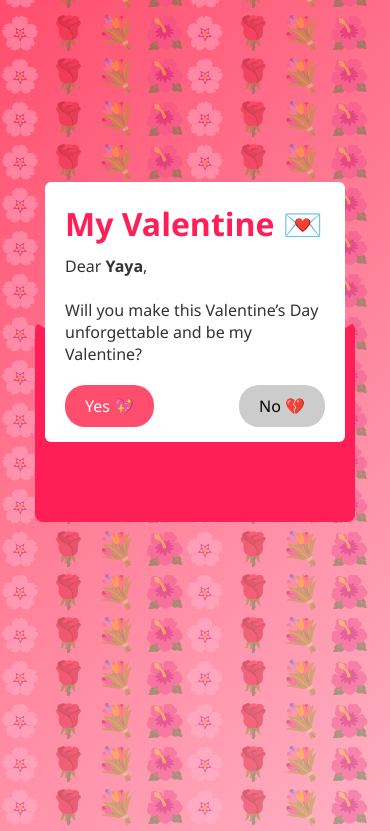
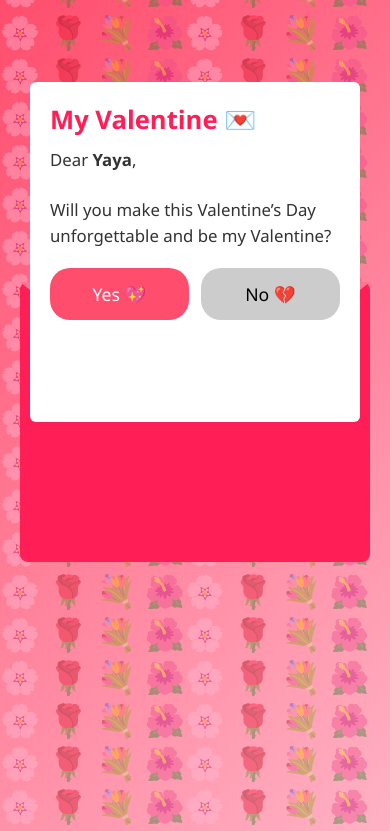
Before and after one commit to SiyandaNduze/Valentines_Proposal, a plain HTML site: page index.html in a window 390 px wide. Both pictures are taken after a click on the element 195 px from the left and 422 px from the top of the page. Shown: the top 831 px of the page. Drawn offline with nearby package versions, Linux system fonts and the light colour scheme.

Commit message:
minor update

```diff
--- a/style.css
+++ b/style.css
@@ -104,3 +104,66 @@ color: white;
 button:last-child {
 background: #ccc;
 }
+
+/* ============================
+   MOBILE RESPONSIVENESS
+   ============================ */
+@media (max-width: 768px) {
+
+  body {
+    overflow-x: hidden;
+  }
+
+  .container {
+    padding: 20px;
+  }
+
+  /* Bigger envelope on mobile */
+  .envelope {
+    width: 90vw;           /* Almost full screen */
+    height: 260px;         /* Taller envelope */
+    max-width: 380px;
+  }
+
+  .letter {
+    width: calc(100% - 20px);
+    left: 10px;
+  }
+
+  .envelope.open .letter {
+    height: 320px;         /* Taller letter */
+    top: -180px;           /* Slides out more */
+  }
+
+  .letter h1 {
+    font-size: 1.6rem;
+  }
+
+  .letter p {
+    font-size: 1.05rem;
+    line-height: 1.5;
+  }
+
+  .buttons {
+    gap: 12px;
+  }
+
+  button {
+    flex: 1;
+    padding: 14px;
+    font-size: 1.1rem;
+  }
+}
+
+/* Extra small phones */
+@media (max-width: 420px) {
+
+  .envelope {
+    height: 280px;
+  }
+
+  .envelope.open .letter {
+    height: 340px;
+    top: -200px;
+  }
+}
```
